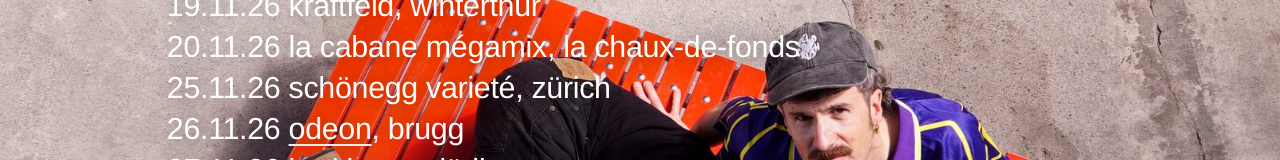
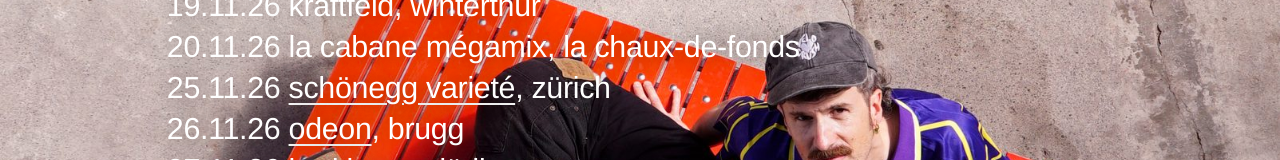
Before and after one commit to Achiermann/soybomb.ch, a Next.js app: page / in a window 1280 px wide. Shown: the part 467-627 px from the top of the page. Built offline with nearby package versions, Linux system fonts and the light colour scheme.

Commit message:
href schönegg

```diff
--- a/app/page.tsx
+++ b/app/page.tsx
@@ -4,7 +4,8 @@ import styles from "./page.module.css";
 const SHOWS = [
   { date: "19.11.26", venue: "kraftfeld", city: "winterthur" },
   { date: "20.11.26", venue: "la cabane mégamix", city: "la chaux-de-fonds" },
-  { date: "25.11.26", venue: "schönegg varieté", city: "zürich" },
+  { date: "25.11.26", venue: "schönegg varieté", city: "zürich",
+    href: "https://schoenegg-variete.ch/" },
   {
     date: "26.11.26",
     venue: "odeon",
```
